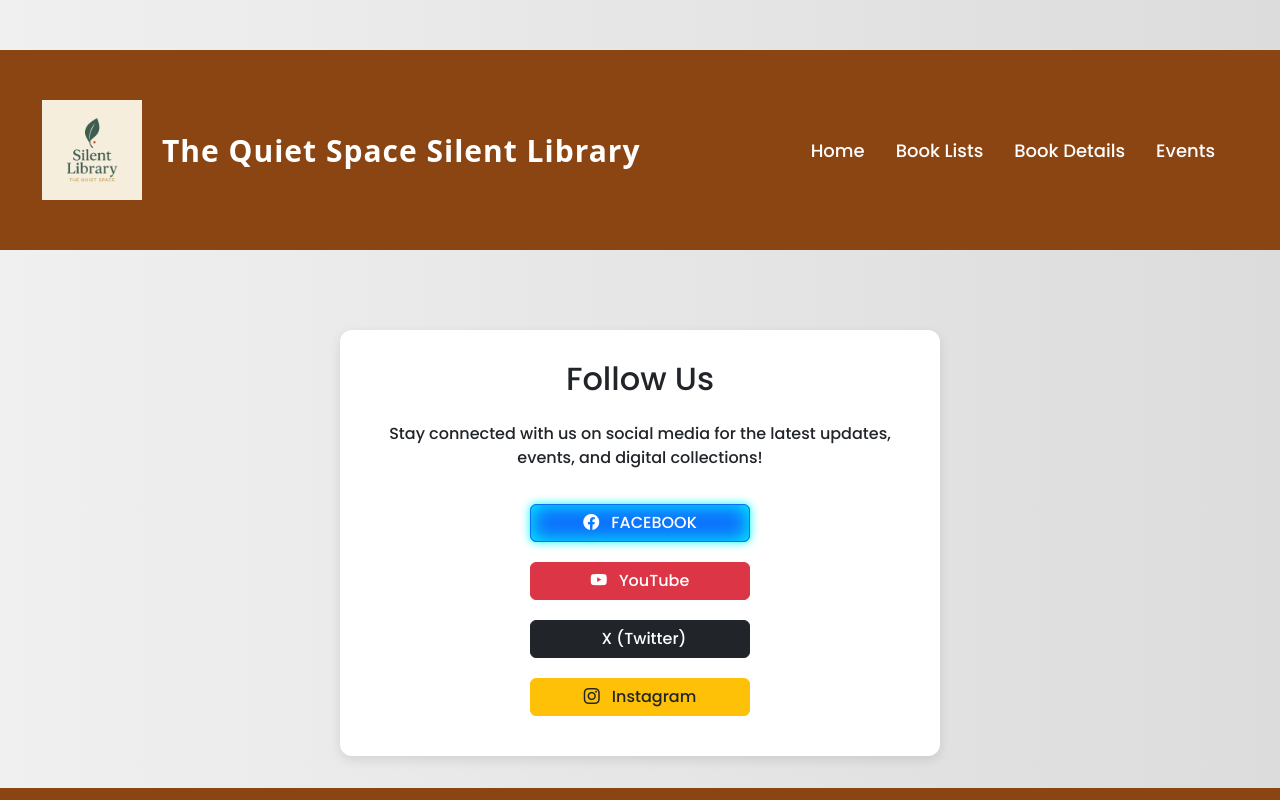
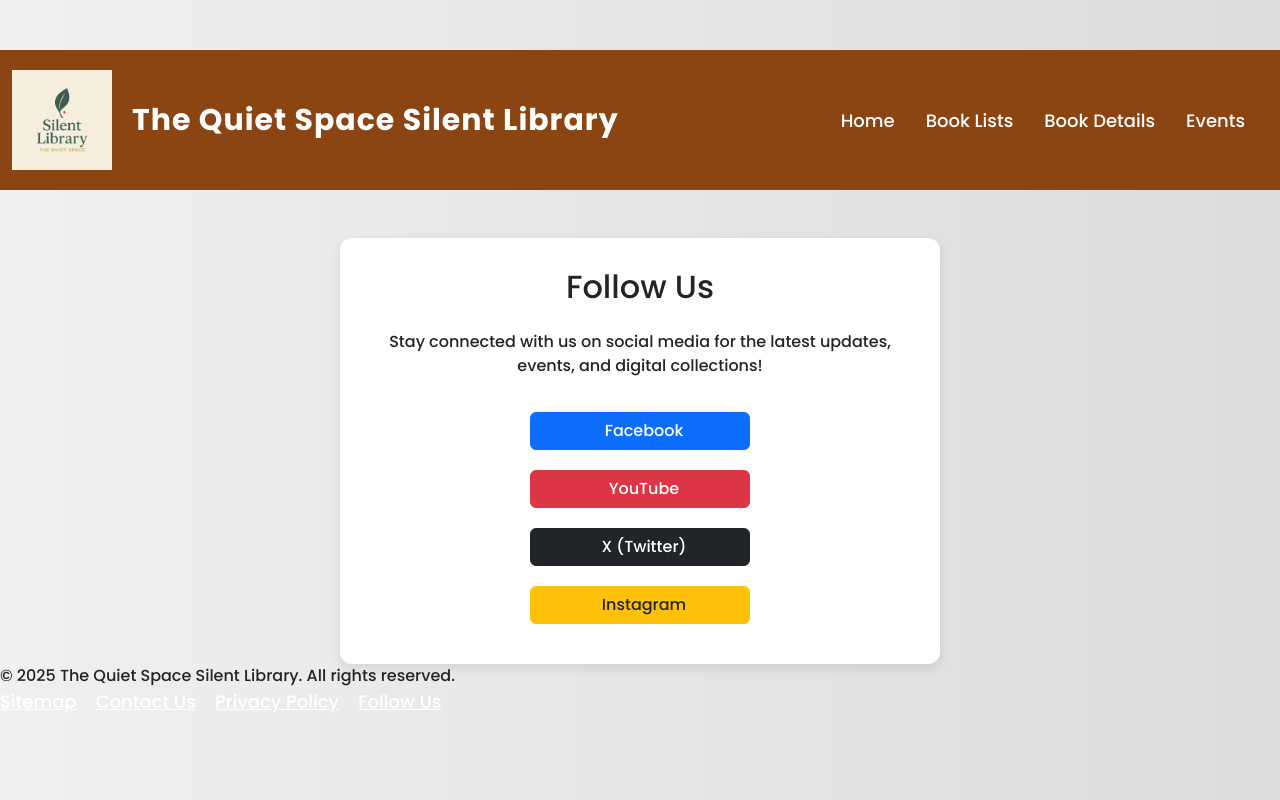
Before and after one commit to Geetha-star/The-Quiet-Space-Silent-Library, a plain HTML site: page follow-us.html in a window 1280 px wide. Shown: the top 800 px of the page. Drawn offline with nearby package versions, Linux system fonts and the light colour scheme.

Commit message:
Update follow-us.html

```diff
--- a/follow-us.html
+++ b/follow-us.html
@@ -6,10 +6,6 @@
   <title>Follow Us - The Quiet Space Library</title>
 
   <!-- Styles -->
-  <link rel="stylesheet" href="styles/style.css">
-  <link href="https://cdn.jsdelivr.net/npm/bootstrap@5.3.7/dist/css/bootstrap.min.css" rel="stylesheet">
-  <link href="https://fonts.googleapis.com/css2?family=Orbitron:wght@500&display=swap" rel="stylesheet">
-  <link rel="stylesheet" href="https://cdn.jsdelivr.net/npm/bootstrap-icons@1.10.5/font/bootstrap-icons.css">
 
   <style>
     body {
```
